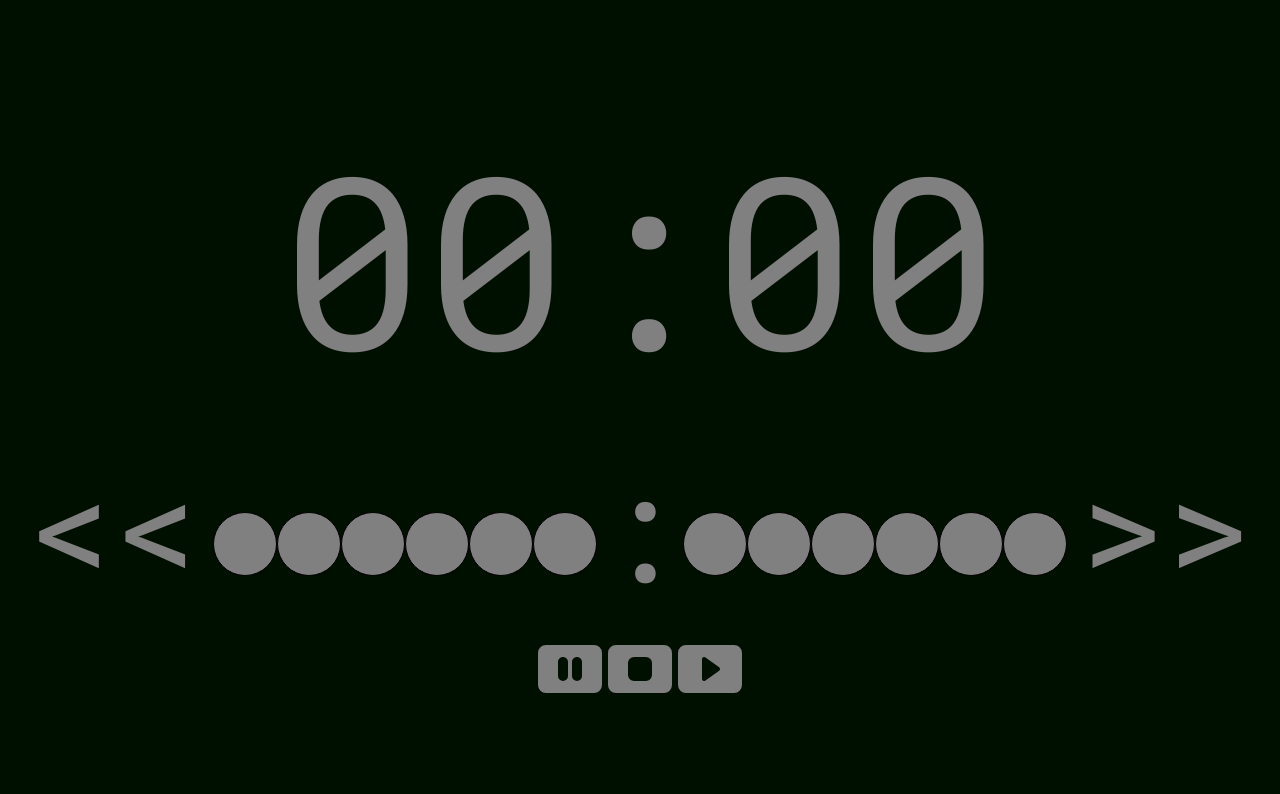
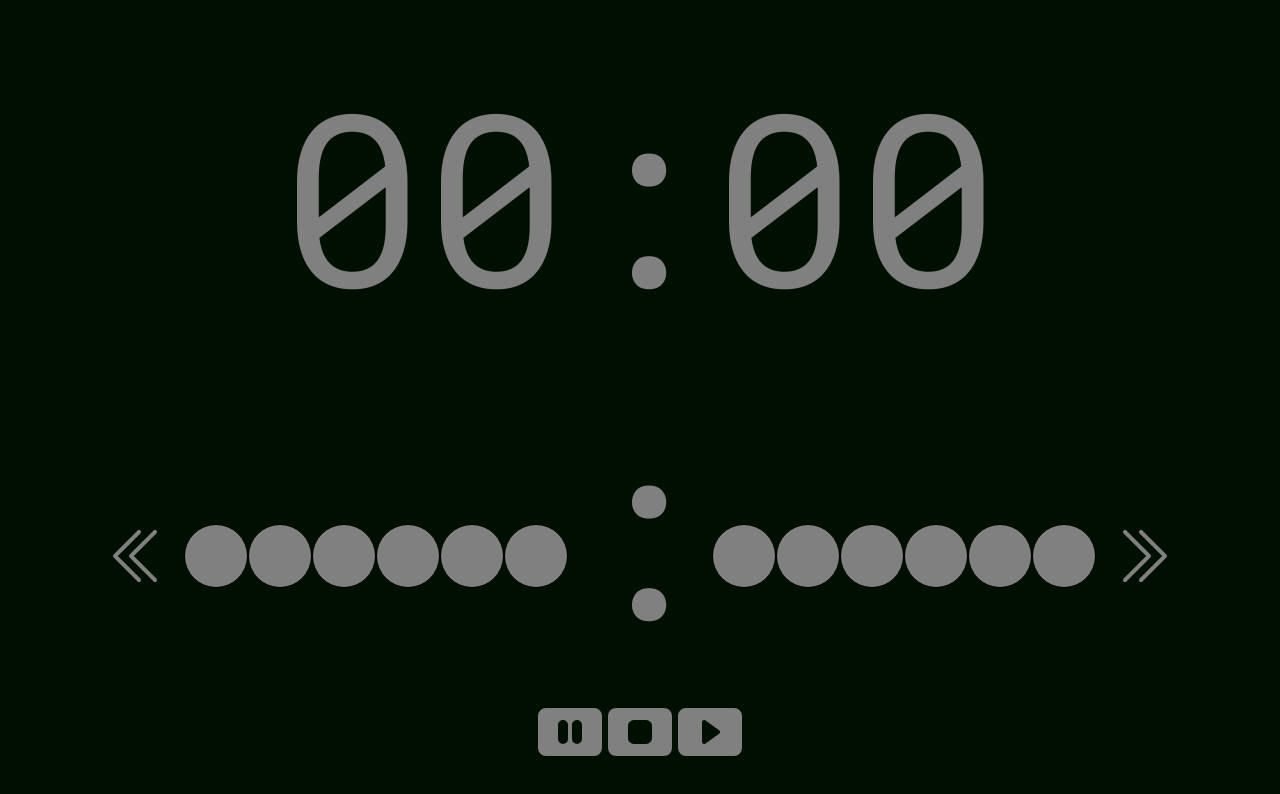
Before and after one commit to gigamonkey/timer, a plain HTML site: page index.html in a window 1280 px wide. Drawn offline with Linux system fonts and the light colour scheme.

Commit message:
Use icons instead of text for better scaling.

```diff
--- a/index.html
+++ b/index.html
@@ -7,9 +7,43 @@
   <body>
     <div id="clock">00:00</div>
     <div id="input">
-      <span id="left">&lt;&lt;</span>
+      <span>
+        <svg
+          id="left"
+          xmlns="http://www.w3.org/2000/svg"
+          fill="currentColor"
+          class="bi bi-chevron-double-left"
+          viewBox="0 0 16 16"
+        >
+          <path
+            fill-rule="evenodd"
+            d="M8.354 1.646a.5.5 0 0 1 0 .708L2.707 8l5.647 5.646a.5.5 0 0 1-.708.708l-6-6a.5.5 0 0 1 0-.708l6-6a.5.5 0 0 1 .708 0z"
+          />
+          <path
+            fill-rule="evenodd"
+            d="M12.354 1.646a.5.5 0 0 1 0 .708L6.707 8l5.647 5.646a.5.5 0 0 1-.708.708l-6-6a.5.5 0 0 1 0-.708l6-6a.5.5 0 0 1 .708 0z"
+          />
+        </svg>
+      </span>
       <span id="buttons"></span>
-      <span id="right">&gt;&gt;</span>
+      <span>
+        <svg
+          id="right"
+          xmlns="http://www.w3.org/2000/svg"
+          fill="currentColor"
+          class="bi bi-chevron-double-right"
+          viewBox="0 0 16 16"
+        >
+          <path
+            fill-rule="evenodd"
+            d="M3.646 1.646a.5.5 0 0 1 .708 0l6 6a.5.5 0 0 1 0 .708l-6 6a.5.5 0 0 1-.708-.708L9.293 8 3.646 2.354a.5.5 0 0 1 0-.708z"
+          />
+          <path
+            fill-rule="evenodd"
+            d="M7.646 1.646a.5.5 0 0 1 .708 0l6 6a.5.5 0 0 1 0 .708l-6 6a.5.5 0 0 1-.708-.708L13.293 8 7.646 2.354a.5.5 0 0 1 0-.708z"
+          />
+        </svg>
+      </span>
     </div>
     <div id="controls">
       <svg
--- a/style.css
+++ b/style.css
@@ -21,7 +21,7 @@ body {
   width: 100vw;
   height: 100vh;
   background: rgb(0, 16, 0);
-  font-size: 30vh;
+  font-size: 30vmin;
   color: var(--inactive);
 }
 
@@ -37,8 +37,13 @@ body > * {
   align-items: center;
   width: 100%;
   color: var(--inactive);
-  font-size: 60%;
   user-select: none;
+}
+
+#input svg {
+  width: var(--buttonSize);
+  height: var(--buttonSize);
+  vertical-align: middle;
 }
 
 #buttons button {
```
